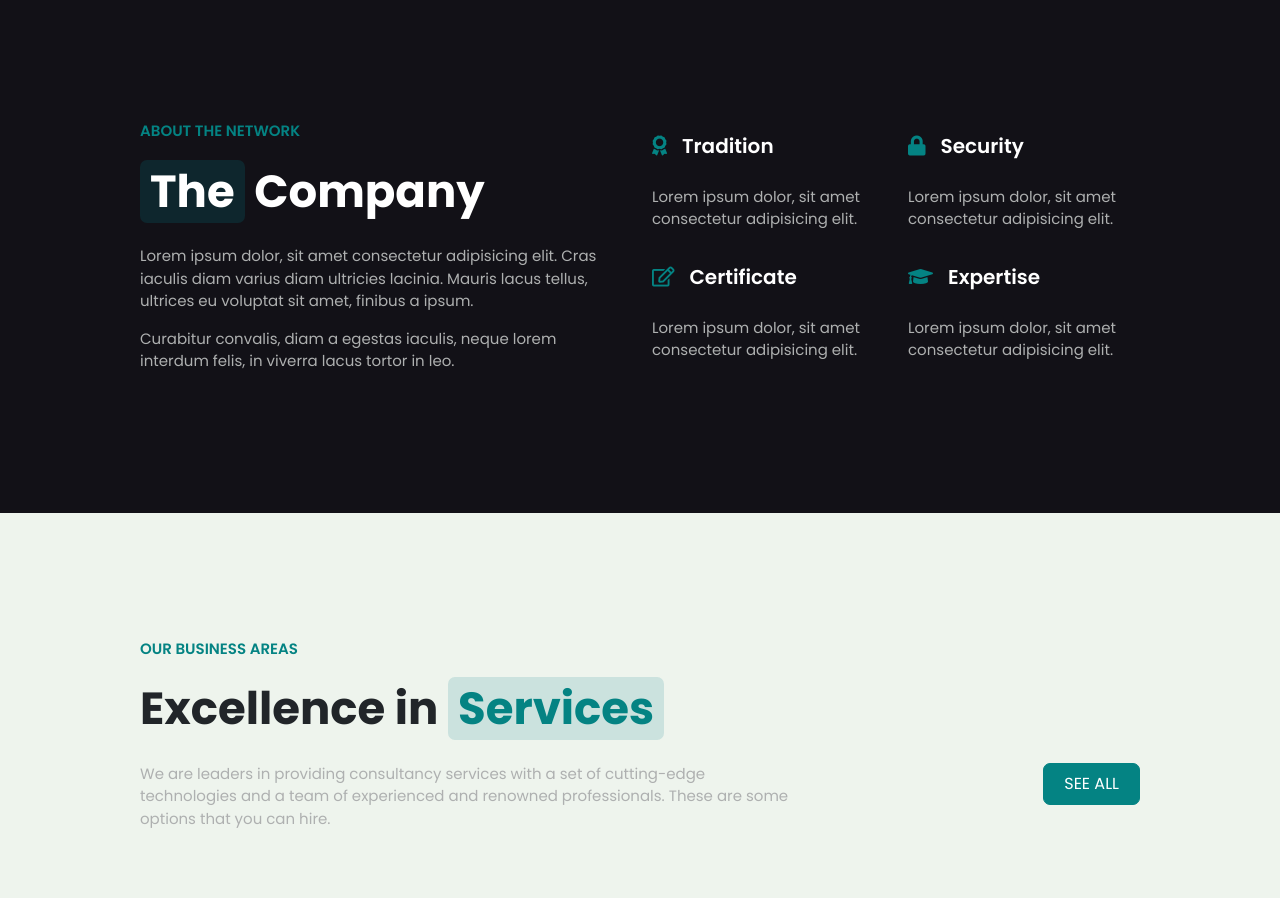
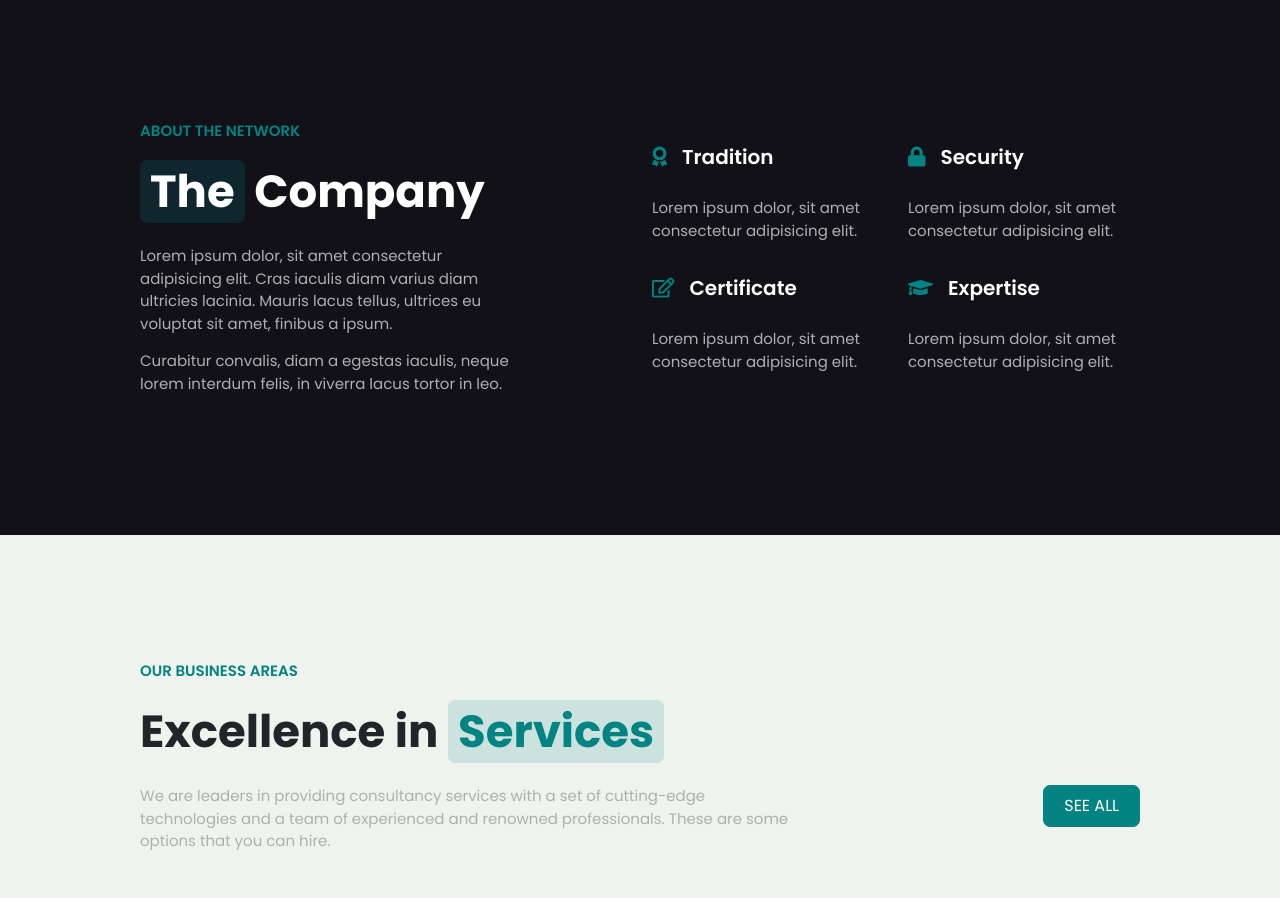
Before and after one commit to lorenzotaccetti/proj-html-vuejs, a Vue app: page / in a window 1280 px wide. Shown: the part 980-1878 px from the top of the page. Built offline with nearby package versions, Linux system fonts and the light colour scheme.

Commit message:
Sistemata spaziatura sezione Company

```diff
--- a/src/components/Company.vue
+++ b/src/components/Company.vue
@@ -2,7 +2,8 @@
     <div class="company-area">
         <div class="container">
             <div class="row align-items-center">
-                <div class="col-6">
+                <div class="col-5">
+                    <!-- Intestazione -->
                     <div class="intestazione">
                         About the network
                     </div>
@@ -17,7 +18,7 @@
                         Curabitur convalis, diam a egestas iaculis, neque lorem interdum felis, in viverra lacus tortor in leo.
                     </div>
                 </div>
-                <div class="col-6">
+                <div class="col-6 offset-1">
                     <div class="row">
                         <div class="col-6 mb-3">
                             <div class="titolino">
```
